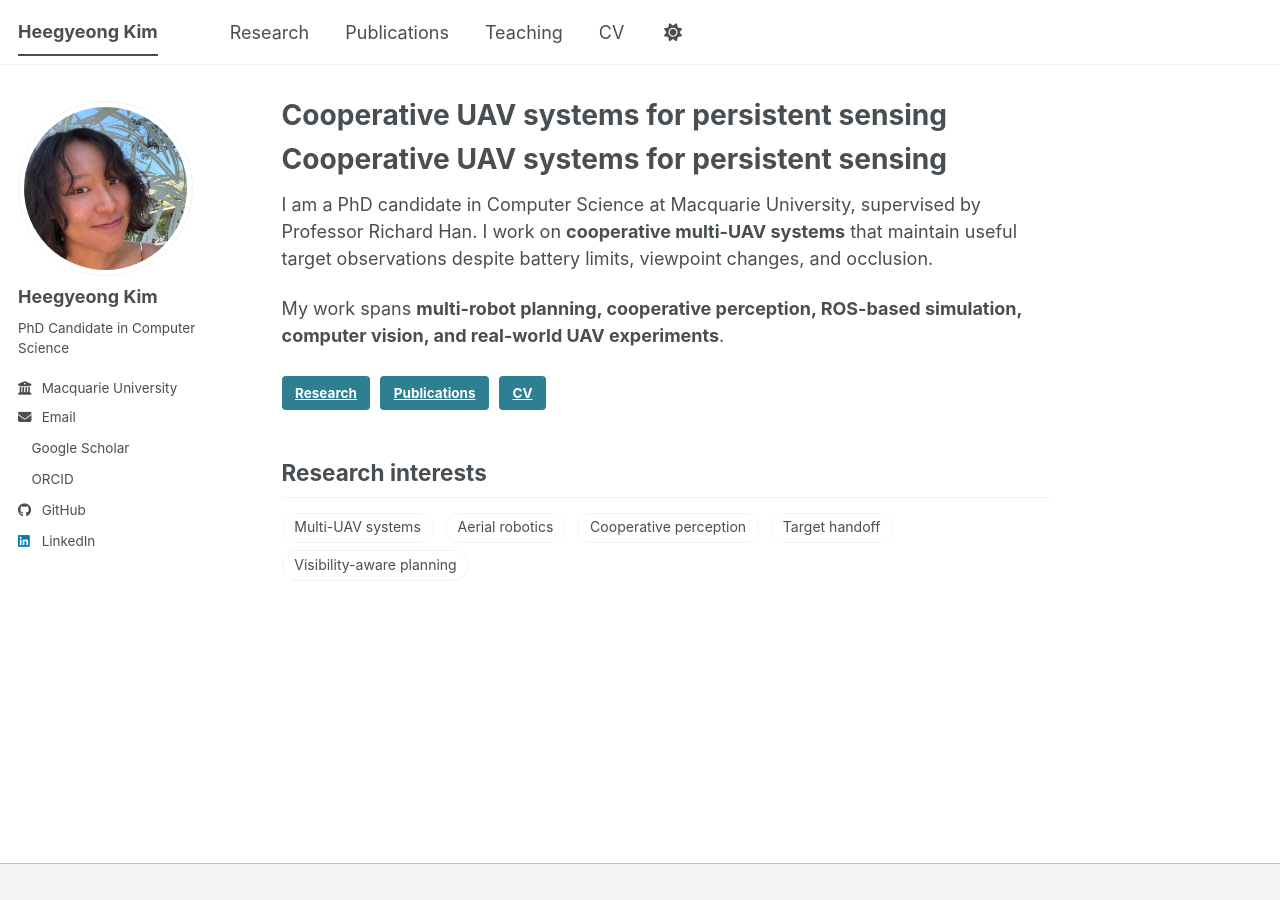
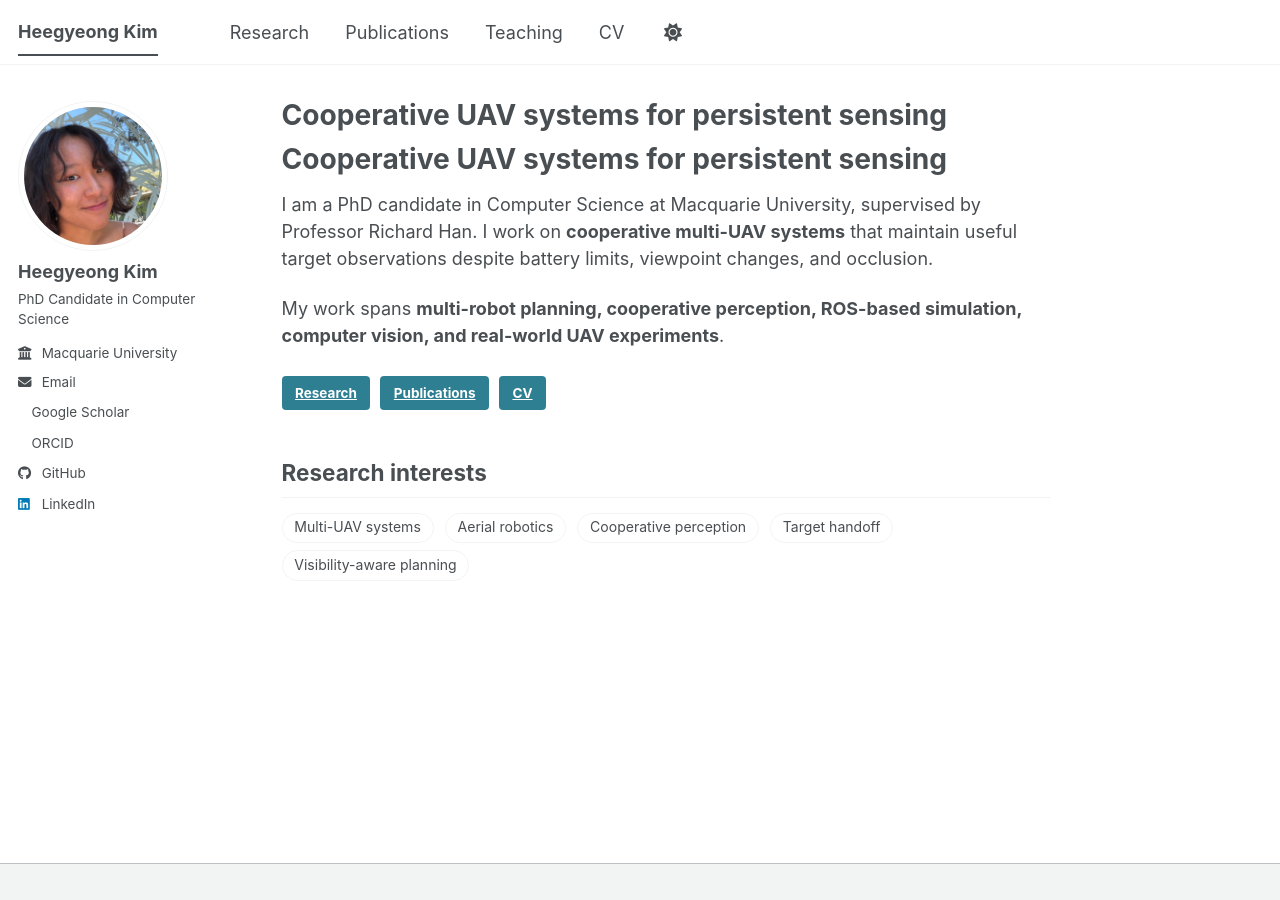
Before and after one commit to HeegyeongK/heegyeongk.github.io, a Jekyll site: the page built from _pages/about.md, in a window 1280 px wide. Built offline with Jekyll 4.4.1, drawn with Linux system fonts in a browser that asks for light colours; a style sheet for code colours, icons or effects is not loaded; our own code applies the rules of GitHub Pages for plain Markdown files.

Commit message:
Tighten sidebar and page spacing

```diff
--- a/_sass/_custom.scss
+++ b/_sass/_custom.scss
@@ -135,3 +135,29 @@
     grid-template-columns: 1fr;
   }
 }
+
+
+/* Sidebar refinement */
+.sidebar .author__avatar img {
+  max-width: 150px;
+}
+
+.sidebar .author__name {
+  margin-bottom: 0.35rem;
+}
+
+.sidebar .author__bio {
+  margin-top: 0;
+  margin-bottom: 0.75rem;
+}
+
+.sidebar .author__urls a {
+  margin-bottom: 0.12rem;
+  padding-top: 0.1rem;
+  padding-bottom: 0.1rem;
+}
+
+.archive > p:first-of-type {
+  max-width: 48rem;
+  margin-bottom: 1.5rem;
+}
```
